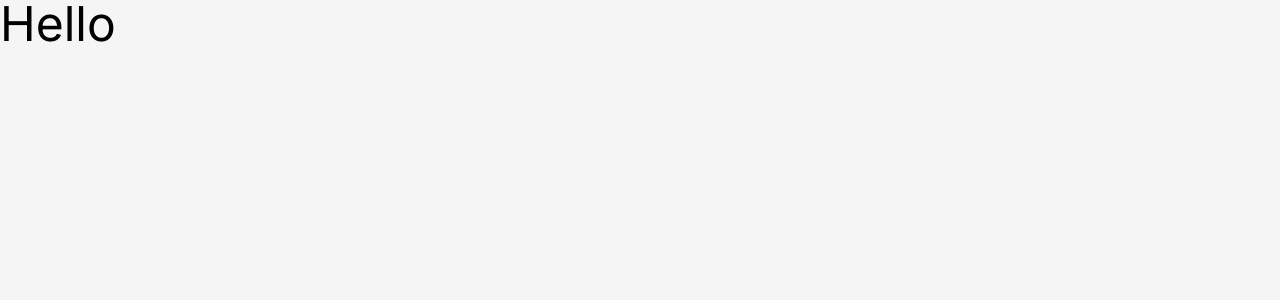
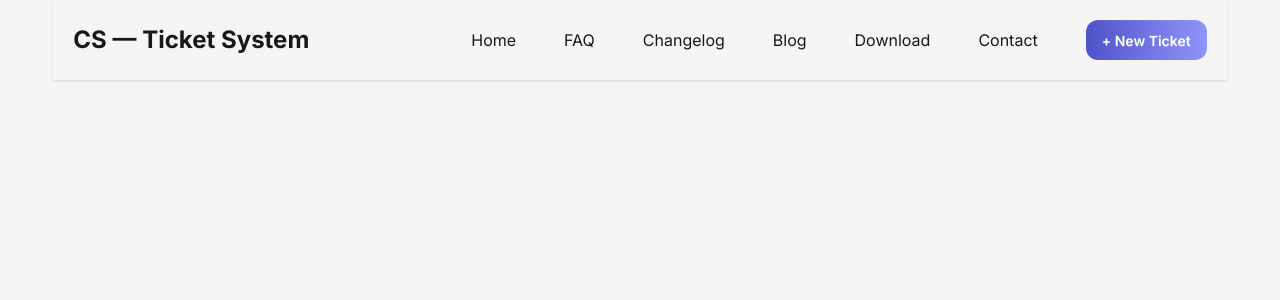
Before and after one commit to sukanta022/Customer-Support-Zone_React, a React (Vite) app: page / in a window 1280 px wide. Shown: the top 300 px of the page. Built offline with nearby package versions, Linux system fonts and the light colour scheme.

Commit message:
added navbar

```diff
--- a/package.json
+++ b/package.json
@@ -22,6 +22,7 @@
     "@types/react": "^19.2.5",
     "@types/react-dom": "^19.2.3",
     "@vitejs/plugin-react": "^5.1.1",
+    "daisyui": "^5.5.5",
     "eslint": "^9.39.1",
     "eslint-plugin-react-hooks": "^7.0.1",
     "eslint-plugin-react-refresh": "^0.4.24",
--- a/src/App.css
+++ b/src/App.css
@@ -1,7 +1,7 @@
 @import url('https://fonts.googleapis.com/css2?family=Inter:ital,opsz,wght@0,14..32,100..900;1,14..32,100..900&display=swap');
 
 @import "tailwindcss";
-
+@plugin "daisyui";
 
 *{
   font-family: "Inter", sans-serif;
--- a/src/App.jsx
+++ b/src/App.jsx
@@ -1,12 +1,15 @@
 
 import './App.css'
+import Navbar from './Components/Navbar'
 
 function App() {
 
 
   return (
     <>
-      <h1 className='text-5xl'>Hello</h1>
+      <header>
+        <Navbar></Navbar>
+      </header>
     </>
   )
 }
--- /dev/null
+++ b/src/Components/Navbar.jsx
@@ -0,0 +1,48 @@
+
+const Navbar = () => {
+  return (
+    <div className="w-11/12 mx-auto py-5 content-box flex flex-col lg:flex-row justify-center lg:justify-between items-center gap-5 bg-white shadow">
+      <h1 className="text-2xl font-bold lg:pl-5">CS — Ticket System</h1>
+      <nav>
+        <ul className="flex flex-wrap gap-5 lg:gap-12 justify-center items-center lg:pr-5">
+          <li className="">
+            <a href="#" className="hover:border-b-3 py-1 hover:border-primary hover:font-bold">Home</a>
+          </li>
+
+          <li className="">
+            <a href="#" className="hover:border-b-3 py-1 hover:border-primary hover:font-bold">FAQ</a>
+          </li>
+
+          <li className="">
+            <a href="#" className="hover:border-b-3 py-1 hover:border-primary hover:font-bold">Changelog</a>
+          </li>
+
+          <li className="">
+            <a href="#" className="hover:border-b-3 py-1 hover:border-primary hover:font-bold">Blog</a>
+          </li>
+
+          <li className="">
+            <a href="#" className="hover:border-b-3 py-1 hover:border-primary hover:font-bold">Download</a>
+          </li>
+
+          <li className="">
+            <a href="#" className="hover:border-b-3 py-1 hover:border-primary hover:font-bold">Contact</a>
+          </li>
+
+          <li className="">
+            <button
+                className="btn p-4 border-none text-white rounded-xl"
+                style={{ background: "linear-gradient(to right,#4e54c8, #8f94fb)" }}
+            >
+                + New Ticket
+            </button>
+          </li>
+
+
+        </ul>
+      </nav>
+    </div>
+  );
+};
+
+export default Navbar;
```
Also changed, not shown: 1 other file (tests, documents, lock files or other folders).
